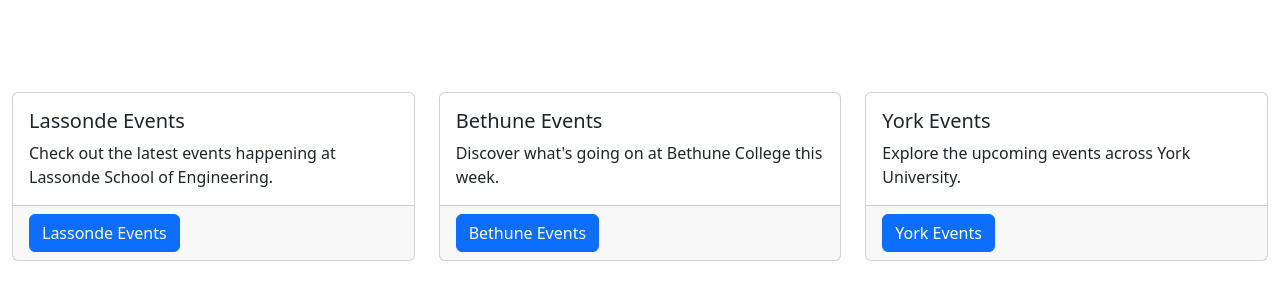
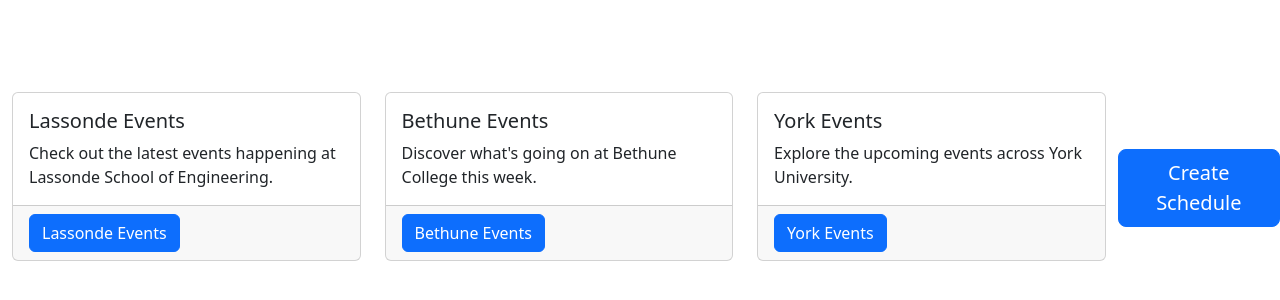
Before and after one commit to Unred-studio/eventEase, a React (Vite) app in the folder ease/: page / in a window 1280 px wide. Shown: the part 224-524 px from the top of the page. Built offline with nearby package versions, Linux system fonts and the light colour scheme.

Commit message:
"User can selected events from multiple modal" session 1

```diff
--- a/ease/src/App.jsx
+++ b/ease/src/App.jsx
@@ -7,14 +7,12 @@
 function App() {
   //initizing UseStates
   const [selectedEvents, setSelectedEvents] = useState([]); //Array of user selected events [Obtain from MailCard.jsx]
-  const [emailJson, setEmailJson] = useState({}); //Whole email Data [Obtain from MailCard.jsx]
   const [showTimeTable, setShowTimeTable] = useState(false); //Toggle between mailCard and Timetable
 
 
-//Send the selectedEvents and emailJson to Timetable.jsx + Toggle mailCard off to show Timetable
-  const handleDoneButtonClick = (eventArr, emailJson) => {
+  //Send the selectedEvents and emailJson to Timetable.jsx + Toggle mailCard off to show Timetable
+  const handleDoneButtonClick = (eventArr) => {
     setSelectedEvents(eventArr);
-    setEmailJson(emailJson);
     setShowTimeTable(true);
   };
 
--- a/ease/src/components/MailCards.jsx
+++ b/ease/src/components/MailCards.jsx
@@ -31,13 +31,39 @@
   //Added user selected event's ID to selectedEvents
   const handleCheckboxChange = (eventId) => {
     setSelectedEvents((prevSelected) => {
-      if (prevSelected.includes(eventId)) {
-        return prevSelected.filter((id) => id !== eventId); // Remove if already selected
+      // Map activeModal to array indices
+      const modalIndexMap = {
+        Lassonde: 0,
+        Bethune: 1,
+        York: 2,
+      };
+
+      // Get the active modal's index
+      const modalIndex = modalIndexMap[activeModal];
+
+      if (modalIndex === undefined) {
+        console.error("Unknown modal:", activeModal);
+        return prevSelected; // Return previous state if activeModal is invalid
+      }
+
+      // Ensure the structure is correct (initialize missing subarrays)
+      const newSelected = [...prevSelected];
+      while (newSelected.length <= modalIndex) {
+        newSelected.push([]); // Add empty arrays if missing
+      }
+
+      // Add or remove the eventId in the corresponding subarray
+      const modalEvents = newSelected[modalIndex];
+      if (modalEvents.includes(eventId)) {
+        newSelected[modalIndex] = modalEvents.filter((id) => id !== eventId); // Remove the eventId
       } else {
-        return [...prevSelected, eventId]; // Add if not selected
+        newSelected[modalIndex] = [...modalEvents, eventId]; // Add the eventId
       }
+
+      return newSelected;
     });
   };
+
 
   //Toggle modals Functions
   const toggleModal = (modalType) => { //Set Active Modal
@@ -52,7 +78,7 @@
 
   //Button Functions
   const handleDoneClick = () => { //Send the selectedEvents and emailJson to Timetable.jsx
-    onDone(selectedEvents, emailJson);
+    onDone(selectedEvents);
     toggleModal(null);
   };
 
@@ -128,7 +154,6 @@
                 className="btn btn-primary"
                 onClick={() => {
                   toggleModal(null);
-                  handleDoneClick();
                   // TODO: Handle 'Done' action (e.g., navigate to timetable)
                 }}
               >
@@ -213,7 +238,20 @@
             </div>
           </div>
         </div>
+
+        {/* Create Schedule Button */}
+        <div className="d-flex justify-content-center mt-4">
+          <button
+            className="btn btn-primary btn-lg"
+            onClick={() => {
+              handleDoneClick();
+            }} // Pass an example event ID here
+          >
+            Create Schedule
+          </button>
+        </div>
       </div>
+
 
       {/* Check and Render Modal for Active Card */}
       {activeModal && renderModal(emailJson)}
```
